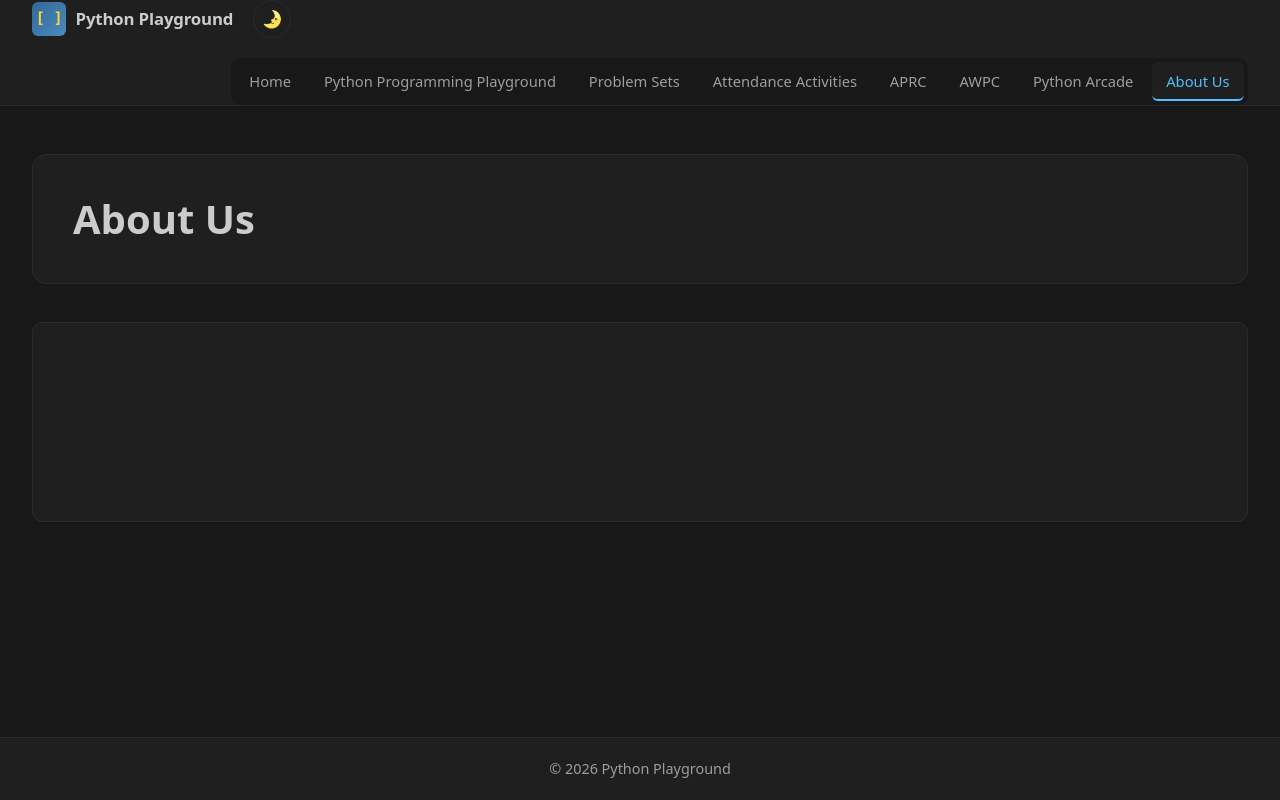
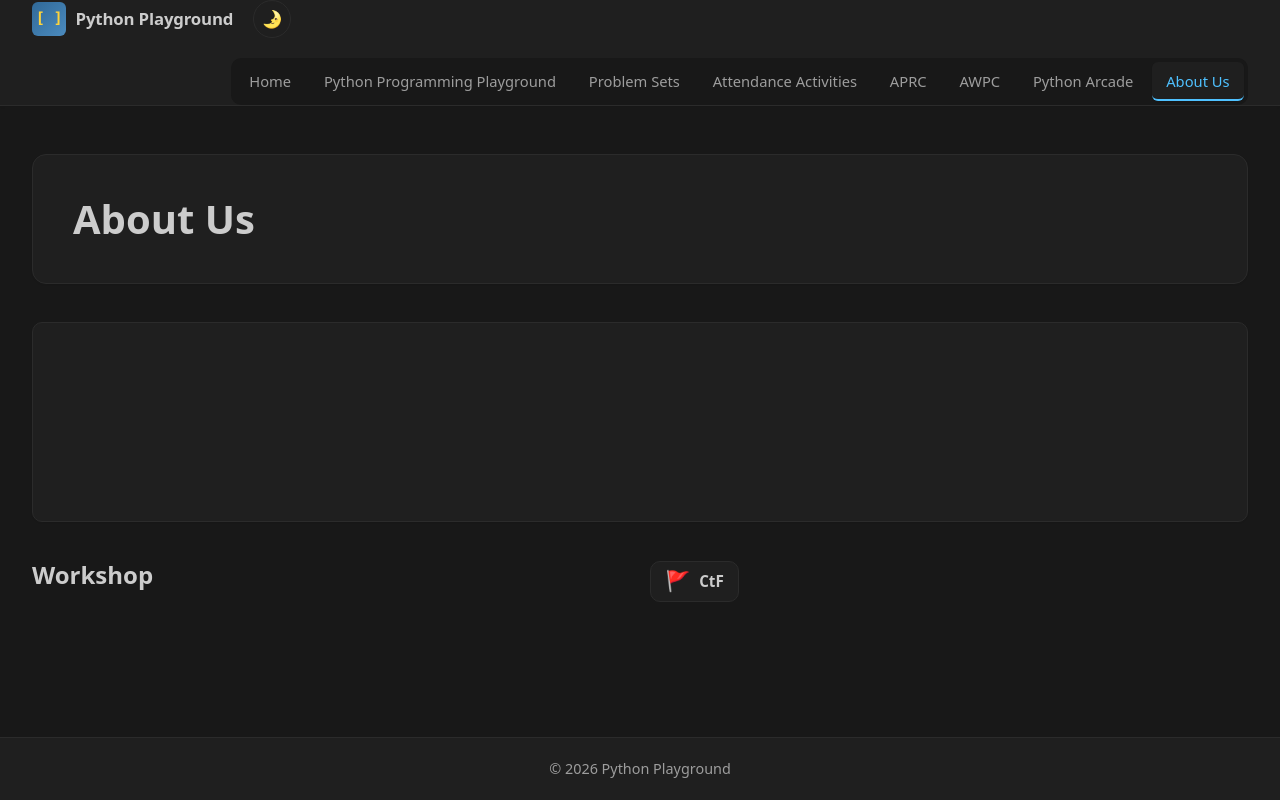
Before and after one commit to rhoded-UWP/python-playground, a website: page public/about.html in a window 1280 px wide. Drawn offline with Linux system fonts and the light colour scheme.

Commit message:
Add Workshop section with compact CtF link card to About page
Co-Authored-By: Claude Opus 4.8 <noreply@anthropic.com>

```diff
--- a/public/about.html
+++ b/public/about.html
@@ -15,6 +15,41 @@
     })();
   </script>
   <link rel="stylesheet" href="/css/styles.css" />
+  <style>
+    /* Compact link cards for the Workshop section. Small, auto-wrapping tiles
+       so multiple links sit side by side without filling the page. */
+    .link-cards {
+      list-style: none;
+      margin: 0;
+      padding: 0;
+      display: flex;
+      flex-wrap: wrap;
+      gap: 0.75rem;
+    }
+    .link-card {
+      display: inline-flex;
+      align-items: center;
+      gap: 0.55rem;
+      padding: 0.6rem 0.9rem;
+      background: var(--color-surface);
+      border: 1px solid var(--color-border);
+      border-radius: var(--radius-md);
+      color: var(--color-ink);
+      text-decoration: none;
+      font-weight: 600;
+      line-height: 1.2;
+      transition: border-color 160ms ease, transform 160ms ease;
+    }
+    .link-card:hover {
+      border-color: var(--color-accent);
+      transform: translateY(-1px);
+    }
+    .link-card__icon {
+      font-size: 1.25rem;
+      line-height: 1;
+    }
+    .link-card__label { font-size: 0.95rem; }
+  </style>
 </head>
 <body data-page="about">
   <header class="site-header">
@@ -54,6 +89,20 @@
         <!-- Page content goes here -->
       </article>
     </section>
+
+    <section class="page__body" aria-labelledby="workshop-heading">
+      <h2 id="workshop-heading">Workshop</h2>
+      <!-- Add more links by copying a <li> block: set the href, icon, and label. -->
+      <ul class="link-cards">
+        <li>
+          <a class="link-card" href="https://rhoded-uwp.github.io/CtF_v1/" target="_blank" rel="noopener noreferrer">
+            <span class="link-card__icon" aria-hidden="true">🚩</span>
+            <span class="link-card__label">CtF</span>
+            <span class="visually-hidden">Capture the Flag (opens in a new tab)</span>
+          </a>
+        </li>
+      </ul>
+    </section>
   </main>
 
   <footer class="site-footer">
```
